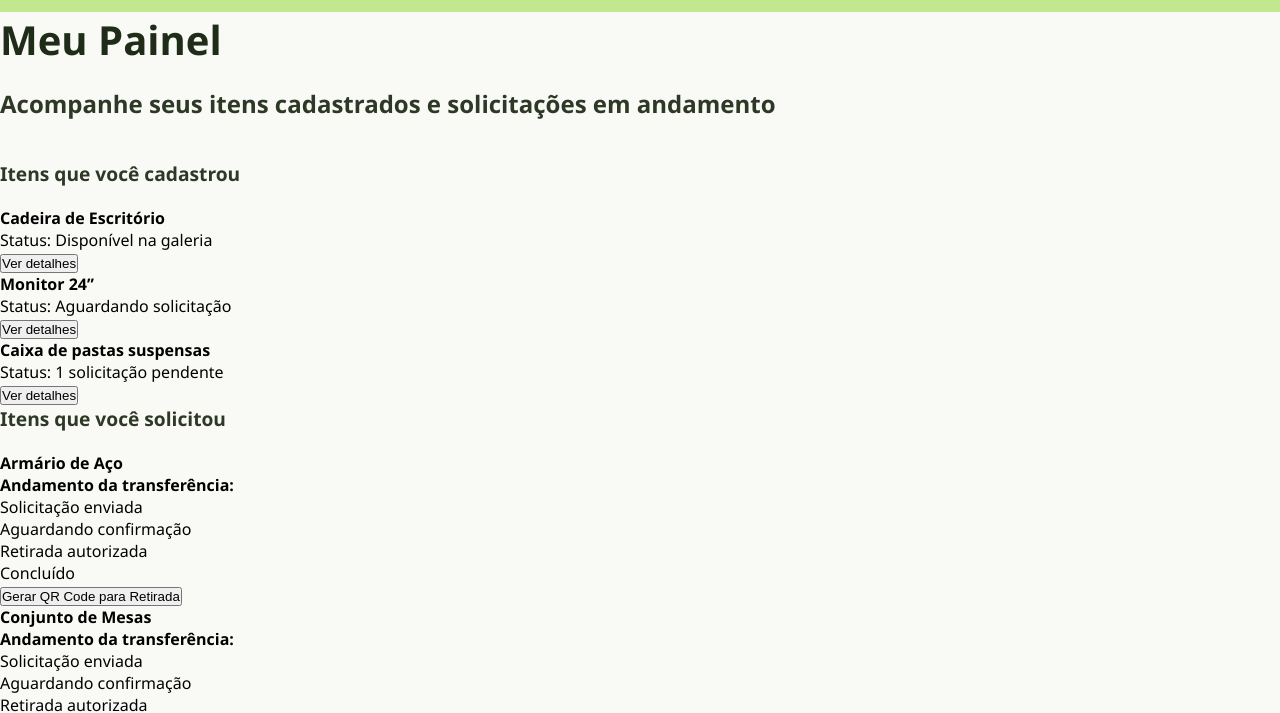
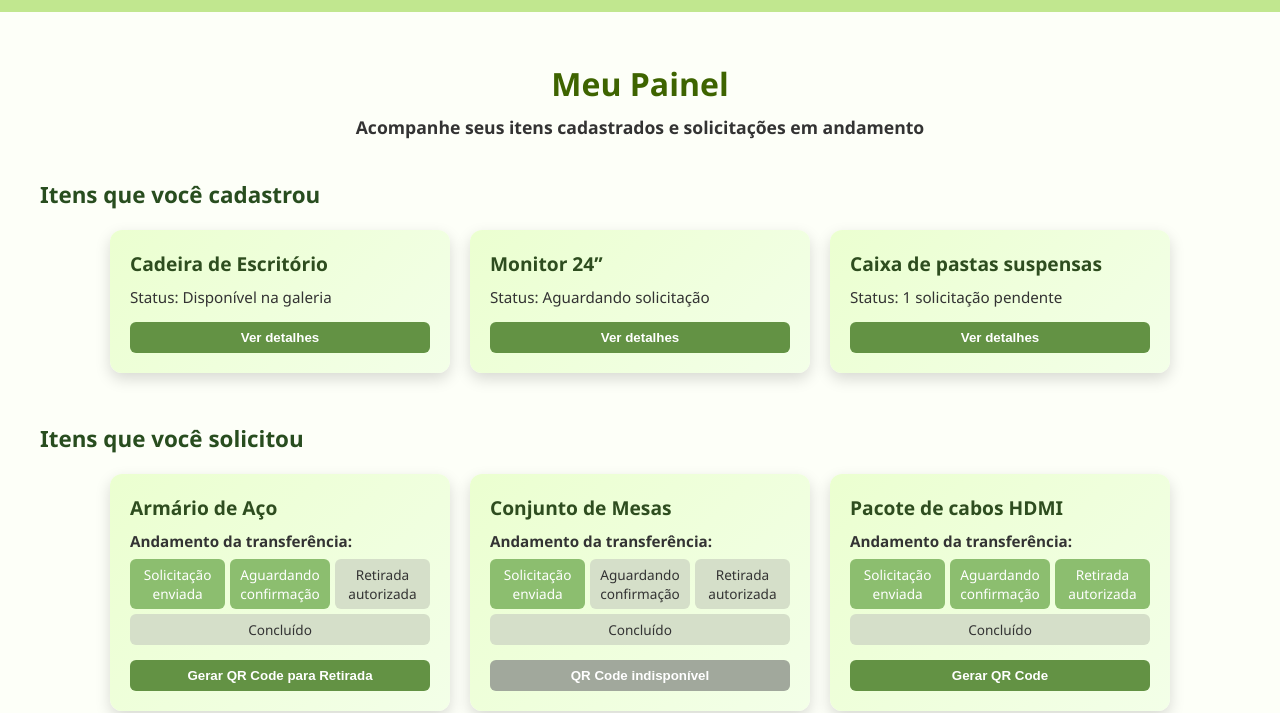
Before and after one commit to fernandaa-alt/GlobalSolution_S1, a plain HTML site: page pages/meu-painel.html in a window 1280 px wide. Shown: the part 76-789 px from the top of the page. Drawn offline with Linux system fonts and the light colour scheme; a script that the page names is missing.

Commit message:
feat: add styling and functionality for painel page, including cards and QR code buttons

```diff
--- a/assets/css/style.css
+++ b/assets/css/style.css
@@ -1033,6 +1033,149 @@ form {
     margin: 0 auto;
 }
 
+/* ==============================
+   ESTILO DA PÁGINA MEU-PAINEL
+   ============================== */
+
+/* BODY E MAIN */
+.painel-body {
+    background: #fdfff8;
+    color: #333;
+    margin: 0;
+    padding: 0;
+}
+
+.painel-main {
+    max-width: 1200px;
+    margin: 50px auto;
+    padding: 0 20px;
+}
+
+.painel-main h1 {
+    font-size: 2rem;
+    color: #3e6400;
+    margin-bottom: 10px;
+    text-align: center;
+}
+
+.painel-main h2 {
+    font-size: 1.1rem;
+    color: #333;
+    text-align: center;
+    margin-bottom: 40px;
+}
+
+/* SEÇÕES */
+.painel-section {
+    margin-bottom: 50px;
+}
+
+.painel-section h3 {
+    font-size: 1.4rem;
+    color: #284d1f;
+    margin-bottom: 20px;
+    text-align: left;
+}
+
+/* GRID DE CARDS */
+.painel-grid {
+    display: flex;
+    flex-wrap: wrap;
+    gap: 20px;
+    justify-content: center;
+}
+
+/* CARDS */
+.painel-card {
+    background: linear-gradient(135deg, #ebffd0, #f3ffe8);
+    flex: 1 1 250px;
+    max-width: 300px;
+    border-radius: 12px;
+    padding: 20px;
+    box-shadow: 0 6px 15px rgba(0, 0, 0, 0.15);
+    transition: transform 0.3s ease, box-shadow 0.3s ease, background 0.3s ease;
+    display: flex;
+    flex-direction: column;
+    justify-content: space-between;
+}
+
+.painel-card:hover {
+    transform: translateY(-5px);
+    box-shadow: 0 10px 25px rgba(0, 0, 0, 0.2);
+    background: linear-gradient(135deg, #e3ffc2, #d4ffac);
+}
+
+.painel-card h4 {
+    font-size: 1.2rem;
+    margin-bottom: 10px;
+    color: #2e4d1f;
+}
+
+.painel-card p {
+    font-size: 0.95rem;
+    margin-bottom: 15px;
+}
+
+/* BOTÕES */
+.details-btn,
+.qr-btn {
+    display: inline-block;
+    padding: 8px 20px;
+    border: none;
+    border-radius: 6px;
+    background: #639244;
+    color: white;
+    font-weight: 700;
+    cursor: pointer;
+    transition: all 0.3s ease;
+    text-align: center;
+}
+
+.details-btn:hover,
+.qr-btn:hover:not(.disabled) {
+    background: #1b2708;
+    transform: scale(1.05);
+}
+
+.qr-btn.disabled {
+    background: #a1a89c;
+    cursor: not-allowed;
+    transform: none;
+}
+
+/* FLUXO DE SOLICITAÇÃO */
+.painel-fluxo {
+    margin-bottom: 15px;
+}
+
+.painel-fluxo p {
+    font-weight: 700;
+    margin-bottom: 8px;
+}
+
+.painel-fluxo-etapas {
+    list-style: none;
+    padding: 0;
+    display: flex;
+    gap: 5px;
+    flex-wrap: wrap;
+}
+
+.painel-etapa {
+    flex: 1;
+    text-align: center;
+    padding: 6px 10px;
+    border-radius: 6px;
+    background: #d5dfc9;
+    font-size: 0.85rem;
+    transition: background 0.3s ease, color 0.3s ease;
+}
+
+.painel-etapa.ativa {
+    background: #8cbe6f;
+    color: white;
+}
+
 /* =========================================================
    RESPONSIVIDADE — BREAKPOINTS
    ========================================================= */
```
Also changed, not shown: assets/js/forms.js (+13 -0 lines).
